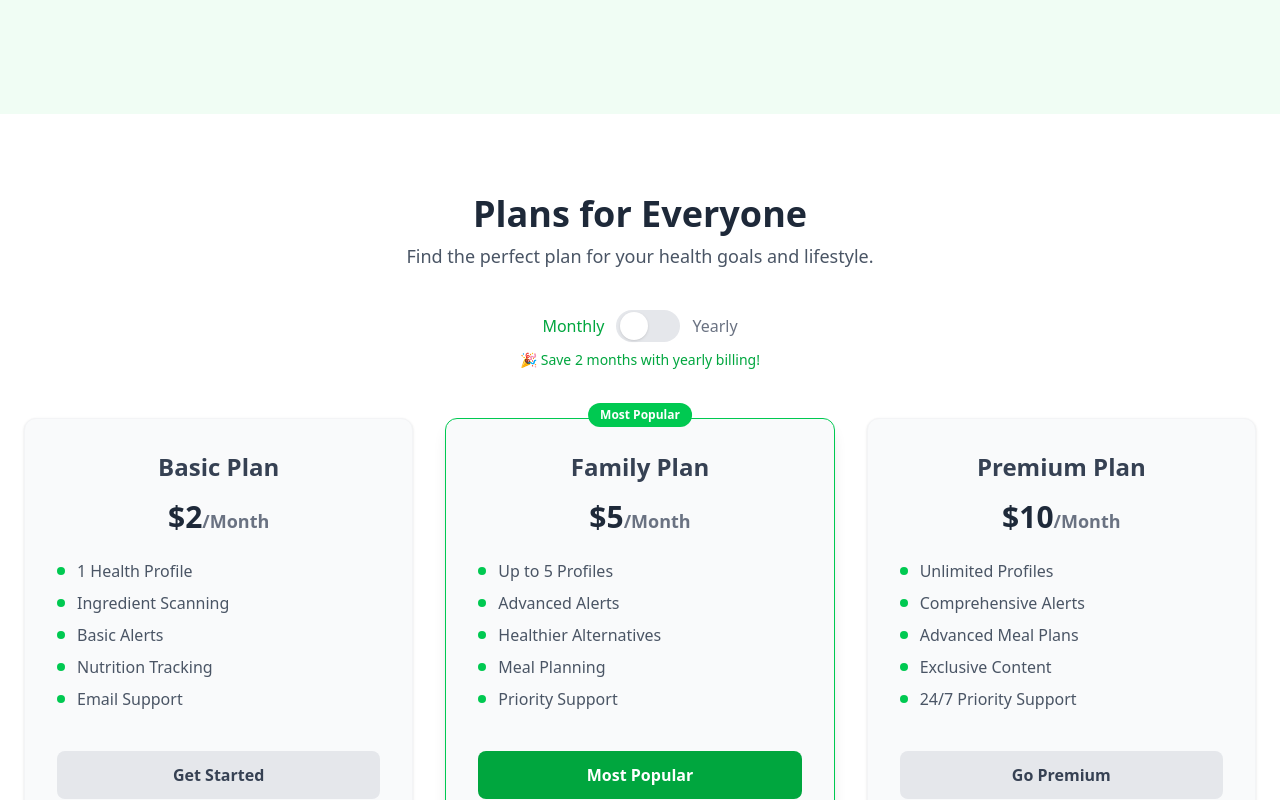
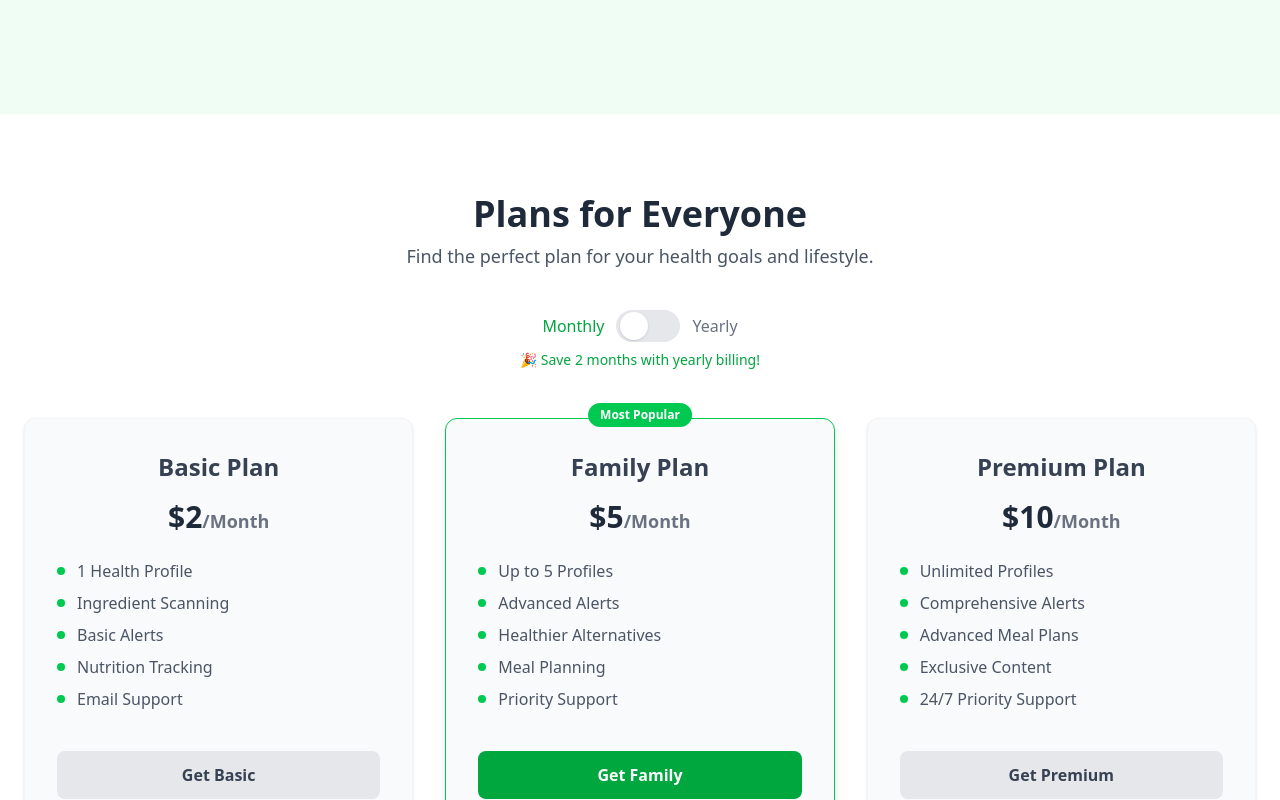
Before and after one commit to Raman-Raje/ingreli, a Next.js app: page / in a window 1280 px wide. Shown: the part 2000-2800 px from the top of the page. Built offline with nearby package versions, Linux system fonts and the light colour scheme.

Commit message:
Minor fixes

```diff
--- a/src/components/NavBar/index.jsx
+++ b/src/components/NavBar/index.jsx
@@ -27,7 +27,7 @@ const Navbar = () => {
           </li>
           <li>
             <Link href="/blog" className="!text-green-800 hover:!text-green-600">
-              Blog
+              Blogs
             </Link>
           </li>
           <li>
--- a/src/components/Pricing/index.jsx
+++ b/src/components/Pricing/index.jsx
@@ -13,7 +13,7 @@ const plans = [
       'Email Support',
     ],
     highlight: false,
-    buttonText: 'Get Started',
+    buttonText: 'Get Basic',
   },
   {
     name: 'Family Plan',
@@ -27,7 +27,7 @@ const plans = [
       'Priority Support',
     ],
     highlight: true,
-    buttonText: 'Most Popular',
+    buttonText: 'Get Family',
   },
   {
     name: 'Premium Plan',
@@ -41,7 +41,7 @@ const plans = [
       '24/7 Priority Support',
     ],
     highlight: false,
-    buttonText: 'Go Premium',
+    buttonText: 'Get Premium',
   },
 ];
 
```
